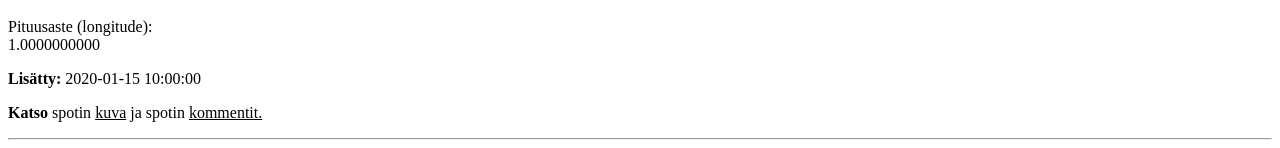
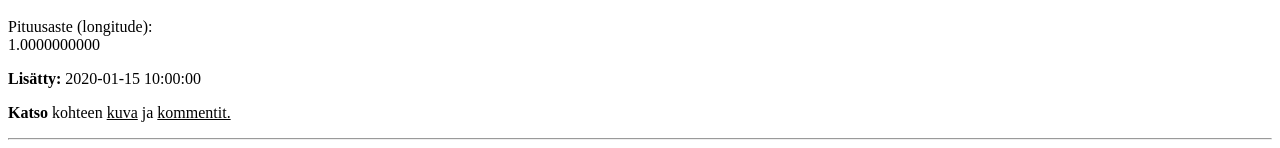
Before and after one commit to mitojala/tsoha-mtb-spots, a Flask app: page /spots_main in a window 1280 px wide. Shown: the part 899-1047 px from the top of the page. Run offline with Flask 2, Linux system fonts and the light colour scheme; tables that the repository leaves empty hold one stand-in row (values such as "Sample post"); some libraries are stand-ins or nearby versions.

Commit message:
chore: Change wording

```diff
--- a/templates/spots_main.html
+++ b/templates/spots_main.html
@@ -116,9 +116,8 @@
 
     {% if spot.has_image == True %}
     <p>
-      <b>Katso</b> spotin
+      <b>Katso</b> kohteen
       <a style="color: black" href="/show_spot_image/{{ spot.id }}">kuva</a> ja
-      spotin
       <a style="color: black" href="/show_spot_comments/{{ spot.id }}">
         kommentit.</a
       >
```
